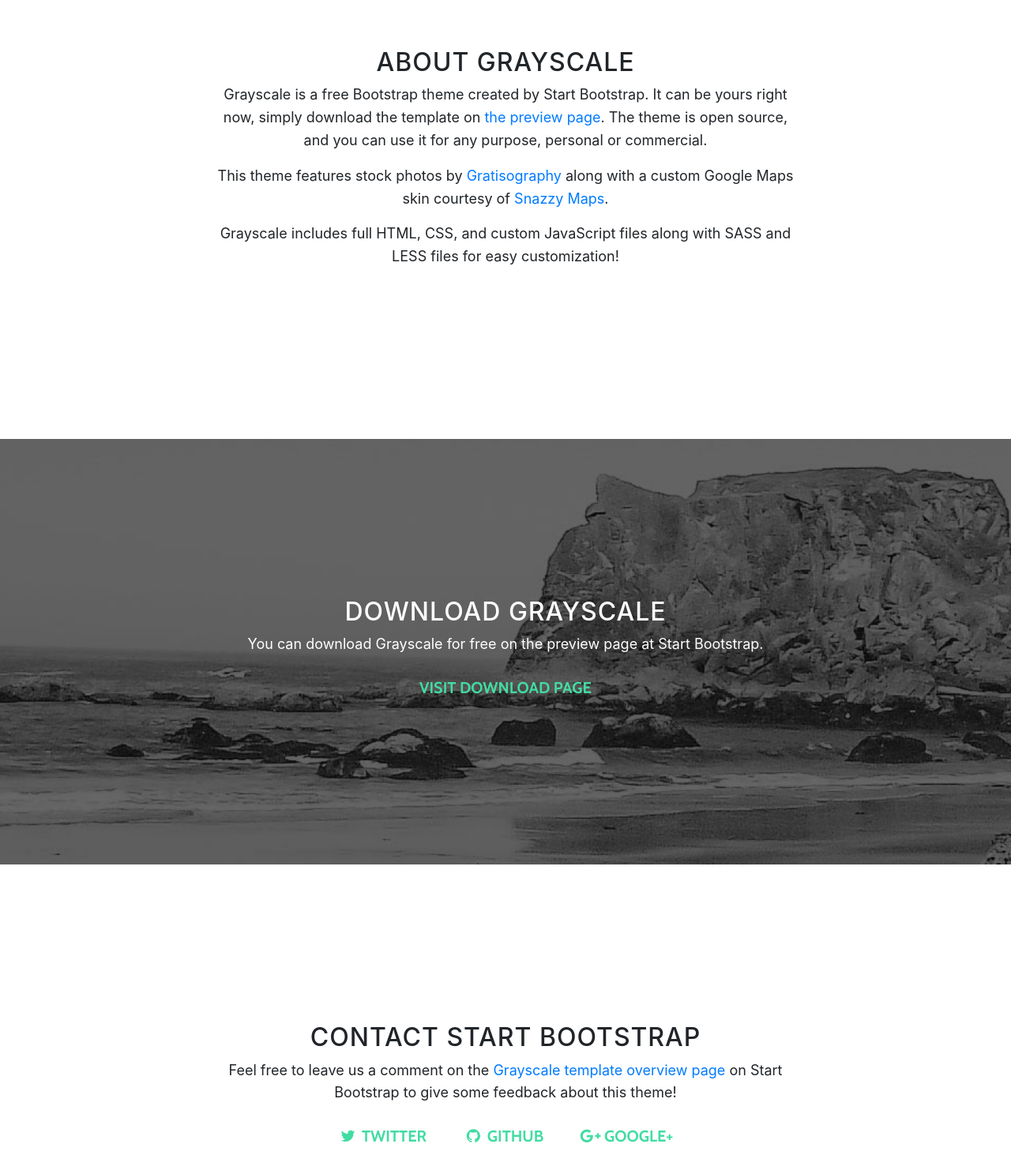
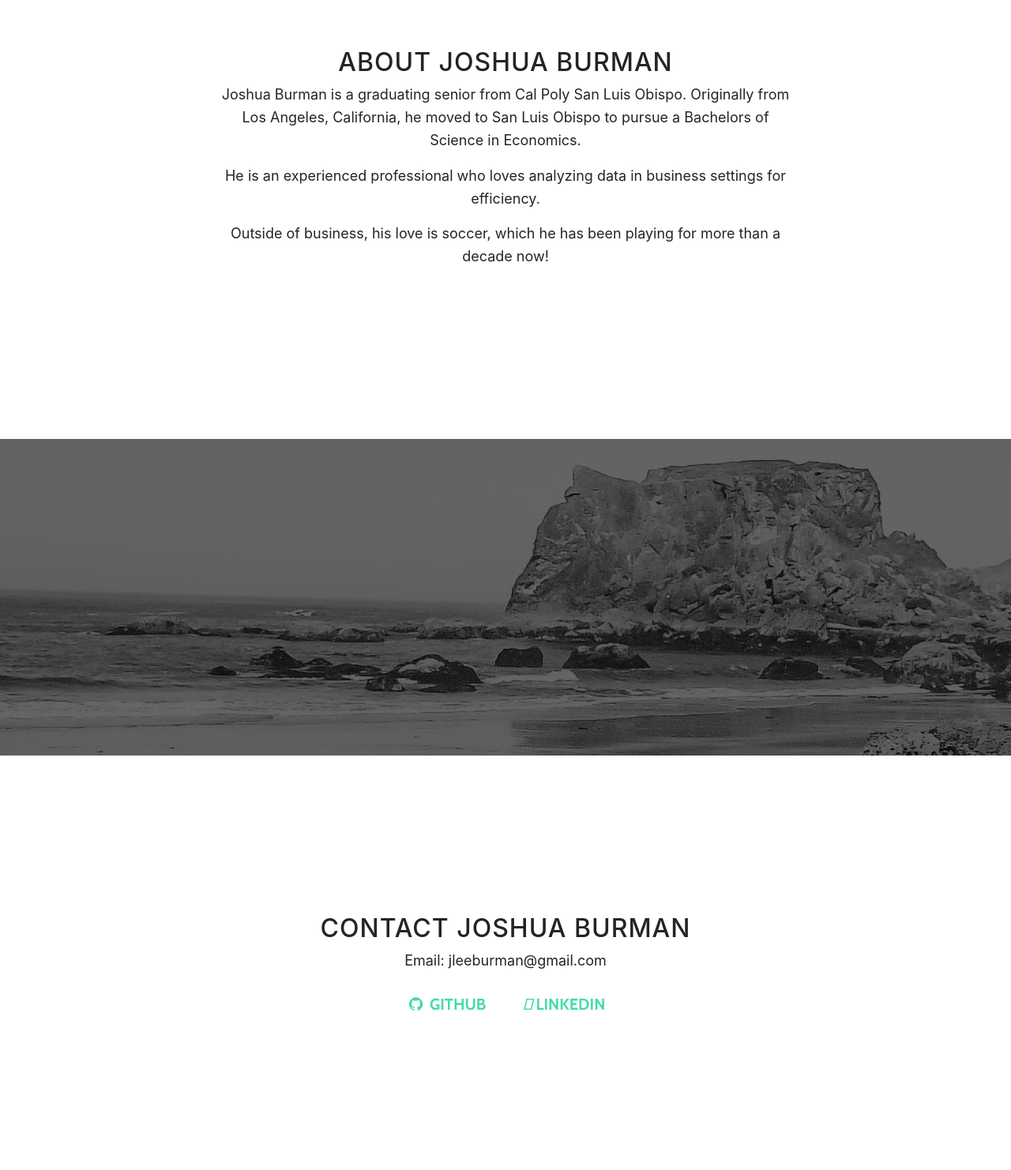
Before and after one commit to jlburman96/jlburman96.github.io, a website with bundled scripts: page index.html in a window 1280 px wide. Shown: the part 940-2422 px from the top of the page at 79% size. Built offline with nearby package versions, Linux system fonts and the light colour scheme.

Commit message:
changed the given information/links to my own personal  information and links

```diff
--- a/index.html
+++ b/index.html
@@ -28,7 +28,7 @@
     <!-- Navigation -->
     <nav class="navbar navbar-expand-lg navbar-light fixed-top" id="mainNav">
       <div class="container">
-        <a class="navbar-brand js-scroll-trigger" href="#page-top">Start Bootstrap</a>
+        <a class="navbar-brand js-scroll-trigger" href="#page-top"> </a>
         <button class="navbar-toggler navbar-toggler-right" type="button" data-toggle="collapse" data-target="#navbarResponsive" aria-controls="navbarResponsive" aria-expanded="false" aria-label="Toggle navigation">
           Menu
           <i class="fa fa-bars"></i>
@@ -56,8 +56,7 @@
           <div class="row">
             <div class="col-lg-8 mx-auto">
               <h1 class="brand-heading">Joshua Burman's Github</h1>
-              <p class="intro-text">A free, responsive, one page Bootstrap theme.
-                <br>Created by Start Bootstrap.</p>
+                <br>Created by Joshua Burman.</p>
               <a href="#about" class="btn btn-circle js-scroll-trigger">
                 <i class="fa fa-angle-double-down animated"></i>
               </a>
@@ -72,14 +71,11 @@
       <div class="container">
         <div class="row">
           <div class="col-lg-8 mx-auto">
-            <h2>About Grayscale</h2>
-            <p>Grayscale is a free Bootstrap theme created by Start Bootstrap. It can be yours right now, simply download the template on
-              <a href="http://startbootstrap.com/template-overviews/grayscale/">the preview page</a>. The theme is open source, and you can use it for any purpose, personal or commercial.</p>
-            <p>This theme features stock photos by
-              <a href="http://gratisography.com/">Gratisography</a>
-              along with a custom Google Maps skin courtesy of
-              <a href="http://snazzymaps.com/">Snazzy Maps</a>.</p>
-            <p>Grayscale includes full HTML, CSS, and custom JavaScript files along with SASS and LESS files for easy customization!</p>
+            <h2>About Joshua Burman</h2>
+            <p>Joshua Burman is a graduating senior from Cal Poly San Luis Obispo.
+               Originally from Los Angeles, California, he moved to San Luis Obispo to pursue a Bachelors of Science in Economics.</p>
+            <p> He is an experienced professional who loves analyzing data in business settings for efficiency.</p>
+            <p>Outside of business, his love is soccer, which he has been playing for more than a decade now!</p>
           </div>
         </div>
       </div>
@@ -89,9 +85,6 @@
     <section id="download" class="download-section content-section text-center">
       <div class="container">
         <div class="col-lg-8 mx-auto">
-          <h2>Download Grayscale</h2>
-          <p>You can download Grayscale for free on the preview page at Start Bootstrap.</p>
-          <a href="http://startbootstrap.com/template-overviews/grayscale/" class="btn btn-default btn-lg">Visit Download Page</a>
         </div>
       </div>
     </section>
@@ -101,27 +94,19 @@
       <div class="container">
         <div class="row">
           <div class="col-lg-8 mx-auto">
-            <h2>Contact Start Bootstrap</h2>
-            <p>Feel free to leave us a comment on the
-              <a href="http://startbootstrap.com/template-overviews/grayscale/">Grayscale template overview page</a>
-              on Start Bootstrap to give some feedback about this theme!</p>
+            <h2>Contact Joshua Burman</h2>
+            <p> Email: jleeburman@gmail.com <p>
             <ul class="list-inline banner-social-buttons">
               <li class="list-inline-item">
-                <a href="https://twitter.com/SBootstrap" class="btn btn-default btn-lg">
-                  <i class="fa fa-twitter fa-fw"></i>
-                  <span class="network-name">Twitter</span>
-                </a>
-              </li>
-              <li class="list-inline-item">
-                <a href="https://github.com/BlackrockDigital/startbootstrap" class="btn btn-default btn-lg">
+                <a href="https://github.com/jlburman96" class="btn btn-default btn-lg">
                   <i class="fa fa-github fa-fw"></i>
                   <span class="network-name">Github</span>
                 </a>
               </li>
               <li class="list-inline-item">
-                <a href="https://plus.google.com/+Startbootstrap/posts" class="btn btn-default btn-lg">
-                  <i class="fa fa-google-plus fa-fw"></i>
-                  <span class="network-name">Google+</span>
+                <a href="https://www.linkedin.com/in/joshua-burman-4b1889158/" class="btn btn-default btn-lg">
+                  <i class="fab fa-linkedin"></i>
+                  <span class="network-name">LinkedIn</span>
                 </a>
               </li>
             </ul>
```
